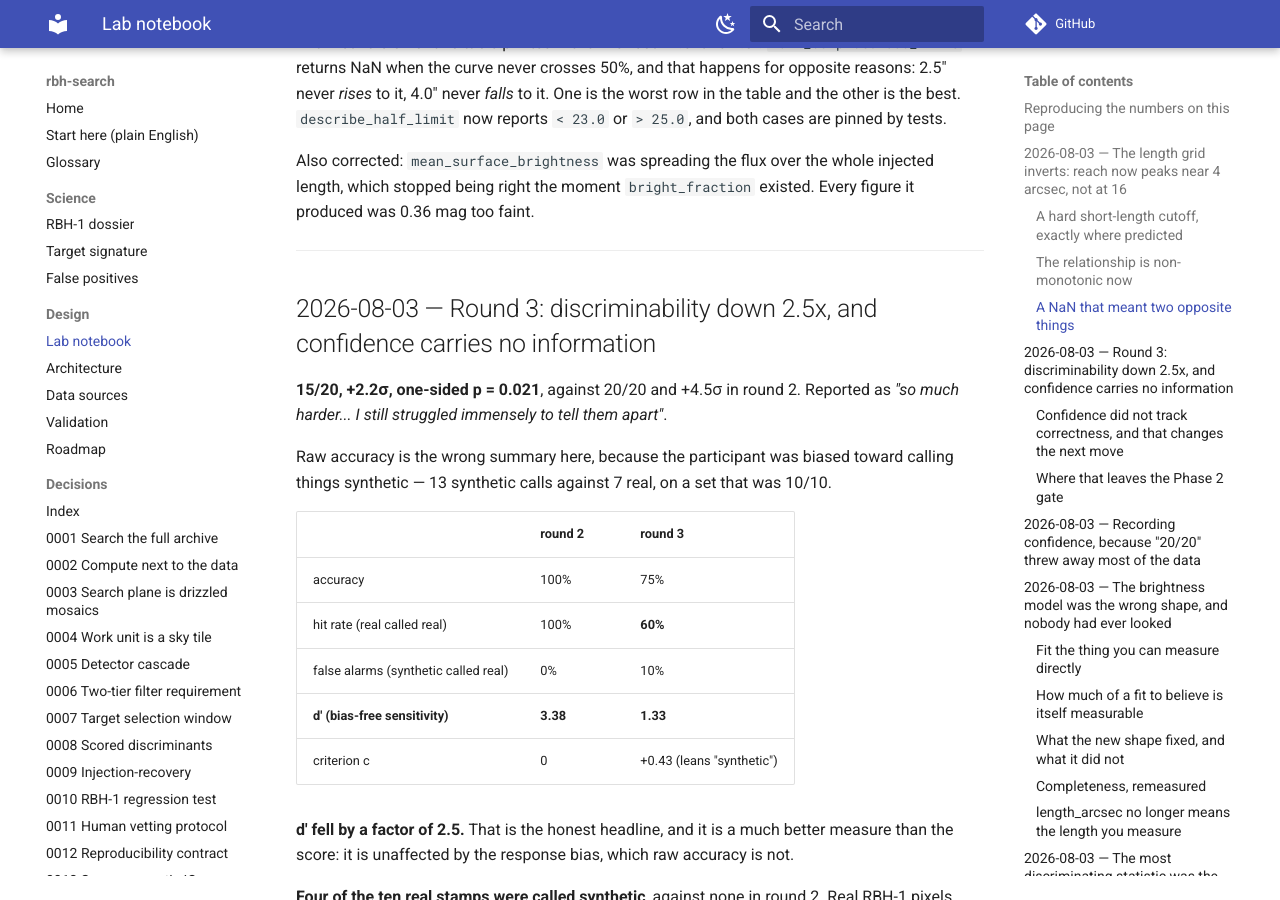
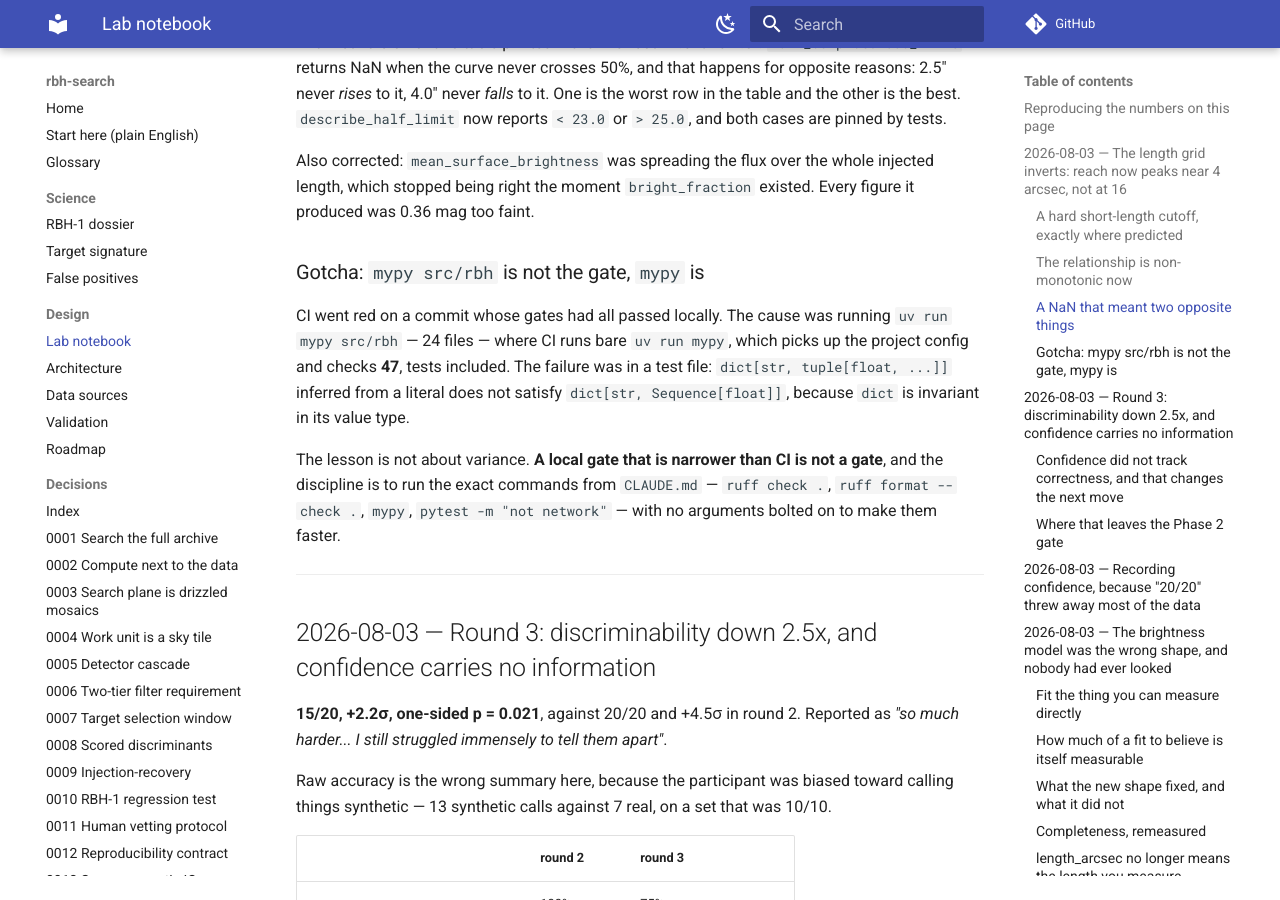
Before and after one commit to FZenji/rbh-search, an MkDocs documentation site: the page built from docs/design/lab-notebook.md, in a window 1280 px wide and 900 px high, scrolled down 2177 px. Built offline with MkDocs 1.6.1 and Material for MkDocs 9.7.7, drawn with Linux system fonts in a browser that asks for light colours; comment, search, counter and statistics services are not loaded.

Commit message:
fix: mypy over the tests too, which is what CI actually runs
CI went red on a commit whose gates had all passed locally. The cause was running
"uv run mypy src/rbh" - 24 files - where CI runs bare "uv run mypy", which picks
up the project config and checks 47, tests included.

The failure: a dict literal in tests/test_calibration_pinning.py infers
dict[str, tuple[float, ...]], which does not satisfy dict[str, Sequence[float]]
because dict is invariant in its value type. Annotated explicitly, with the
reason recorded next to it.

The lesson is not about variance. A local gate narrower than CI is not a gate,
and the discipline is to run the exact commands CLAUDE.md lists - ruff check .,
ruff format --check ., mypy, pytest -m "not network" - with nothing bolted on to
make them faster. Recorded in the lab notebook.

Co-Authored-By: Claude Opus 5 (1M context) <noreply@anthropic.com>

```diff
--- a/docs/design/lab-notebook.md
+++ b/docs/design/lab-notebook.md
@@ -81,6 +81,19 @@ row in the table and the other is the best. `describe_half_limit` now reports `<
 Also corrected: `mean_surface_brightness` was spreading the flux over the whole injected
 length, which stopped being right the moment `bright_fraction` existed. Every figure it
 produced was 0.36 mag too faint.
+
+### Gotcha: `mypy src/rbh` is not the gate, `mypy` is
+
+CI went red on a commit whose gates had all passed locally. The cause was running
+`uv run mypy src/rbh` — 24 files — where CI runs bare `uv run mypy`, which picks up the
+project config and checks **47**, tests included. The failure was in a test file:
+`dict[str, tuple[float, ...]]` inferred from a literal does not satisfy
+`dict[str, Sequence[float]]`, because `dict` is invariant in its value type.
+
+The lesson is not about variance. **A local gate that is narrower than CI is not a gate**,
+and the discipline is to run the exact commands from `CLAUDE.md` — `ruff check .`,
+`ruff format --check .`, `mypy`, `pytest -m "not network"` — with no arguments bolted on to
+make them faster.
 
 ---
 
```
Also changed, not shown: 1 other file.
